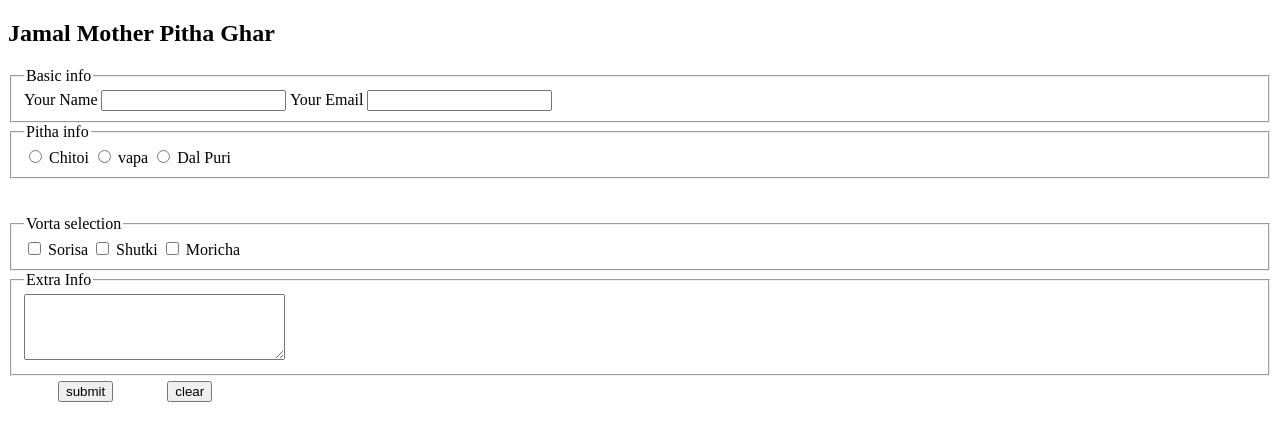
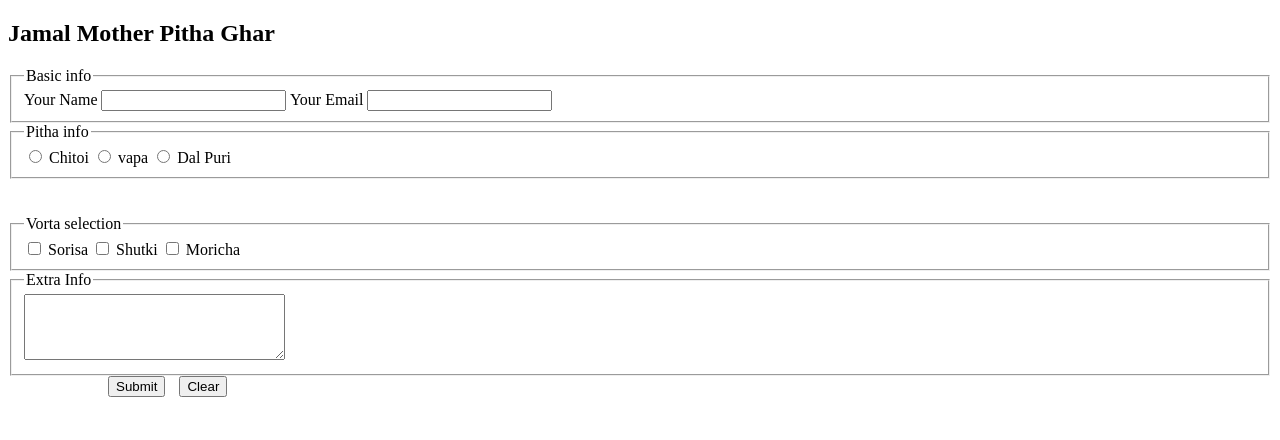
Before and after one commit to AbuHurayraArafat/html-intro, a plain HTML site: page form.html in a window 1280 px wide. Drawn offline with Linux system fonts and the light colour scheme.

Commit message:
added margine for submit and clear button

```diff
--- a/form.html
+++ b/form.html
@@ -68,9 +68,10 @@
 
                 </fieldset>
 
-                <input  type="submit" value="submit" style="margin: 5px 50px;">
-                <input type="reset" value="clear" style="margin: 5px 0px;">
-
+       <div style="margin-left: 100px;">
+  <input type="submit" value="Submit" style="margin-right: 10px;">
+  <input type="reset" value="Clear">
+</div>
 
             </form>
 
```
